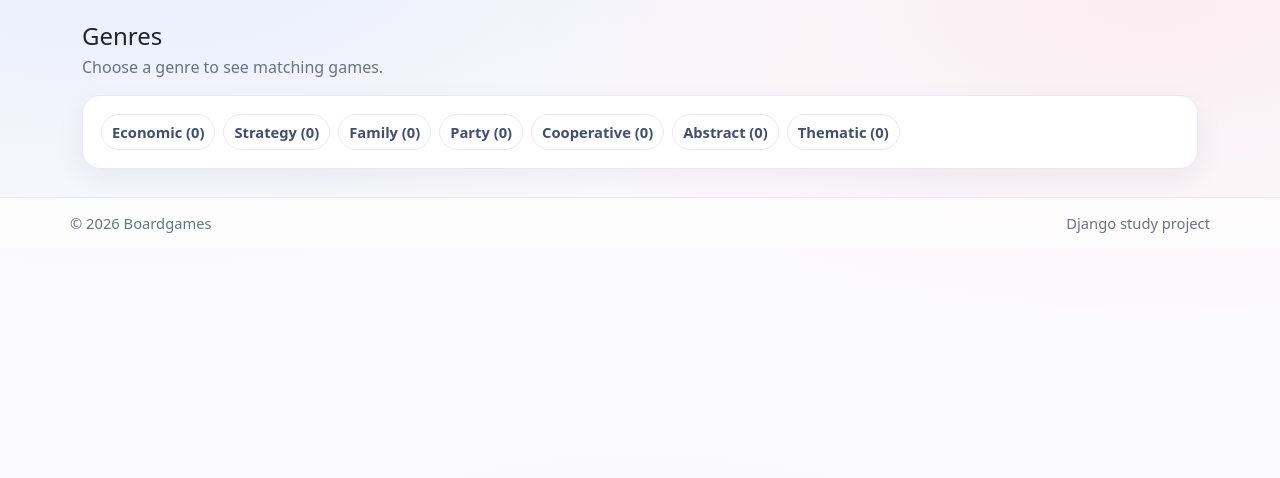
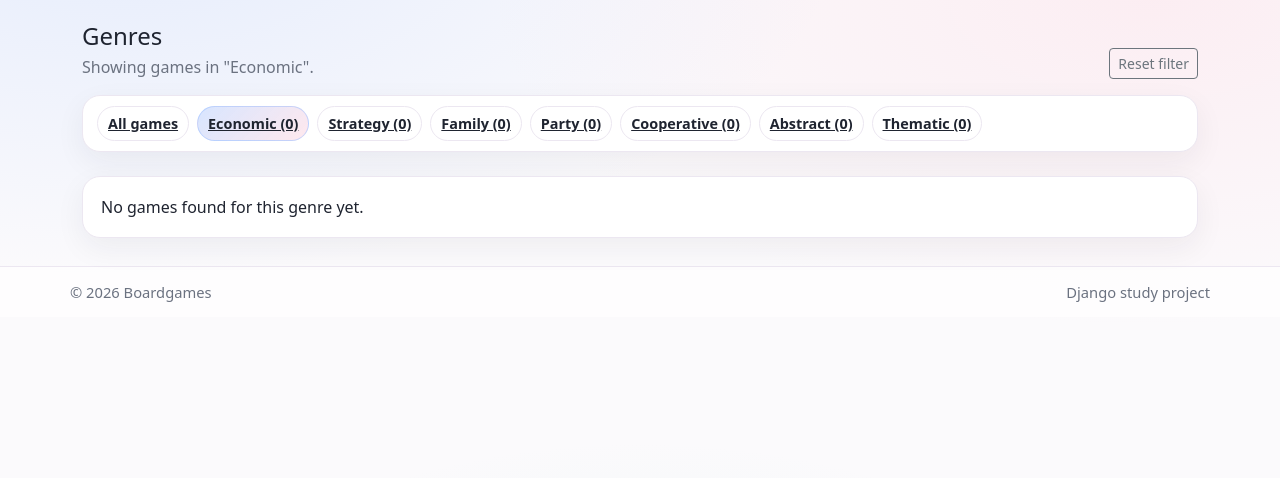
Before and after one commit to Sentinelmir/Boardgames_project, a Django app: page /genres/?genre=economic in a window 1280 px wide. Shown: the part 83-561 px from the top of the page. Run offline with Django 5.2, Linux system fonts and the light colour scheme; data comes from the database, SQL or seed files in the repository.

Commit message:
Improve genre filtering, UI layout and seed data

```diff
--- a/games/views.py
+++ b/games/views.py
@@ -17,7 +17,6 @@
         context["featured_collections"] = Collection.objects.prefetch_related("games")[:3]
         context["genre_choices"] = Game.Genre.choices
         return context
-
 
 class GameListView(ListView):
     model = Game
@@ -130,8 +129,11 @@
 
     def get_context_data(self, **kwargs):
         context = super().get_context_data(**kwargs)
+
+        selected_genre = self.request.GET.get("genre", "")
+        valid_genres = dict(Game.Genre.choices)
+
         genres = []
-
         for value, label in Game.Genre.choices:
             genres.append({
                 "value": value,
@@ -139,7 +141,19 @@
                 "count": Game.objects.filter(genres__overlap=[value]).count(),
             })
 
+        games = Game.objects.all()
+
+        if selected_genre in valid_genres:
+            games = games.filter(genres__overlap=[selected_genre])
+            selected_genre_label = valid_genres[selected_genre]
+        else:
+            selected_genre = ""
+            selected_genre_label = ""
+
         context["genres"] = genres
+        context["games"] = games
+        context["selected_genre"] = selected_genre
+        context["selected_genre_label"] = selected_genre_label
         return context
 
 
--- a/static/css/site.css
+++ b/static/css/site.css
@@ -240,3 +240,26 @@
 .collection-card-count.chip {
   display: inline-flex;
 }
+
+.genres-panel {
+  padding: 10px 14px;
+}
+
+.genres-panel .chip {
+  padding: 6px 10px;
+  font-size: 0.9rem;
+}
+
+.genres-panel .d-flex {
+  gap: 8px;
+}
+
+.active-chip{
+  background: linear-gradient(
+    135deg,
+    rgba(143,182,255,0.35),
+    rgba(255,180,198,0.30)
+  );
+  border-color: rgba(143,182,255,0.45);
+  font-weight: 700;
+}
--- a/templates/genres/genre_list.html
+++ b/templates/genres/genre_list.html
@@ -5,17 +5,52 @@
 <div class="d-flex align-items-end justify-content-between gap-2 mb-3">
   <div>
     <h1 class="h4 mb-1">Genres</h1>
-    <div class="muted">Choose a genre to see matching games.</div>
+    <div class="muted">
+      {% if selected_genre_label %}
+        Showing games in "{{ selected_genre_label }}".
+      {% else %}
+        Choose a genre to filter the games below.
+      {% endif %}
+    </div>
   </div>
+
+  {% if selected_genre %}
+    <a class="btn btn-sm btn-outline-secondary" href="{% url 'genre-list' %}">
+      Reset filter
+    </a>
+  {% endif %}
 </div>
 
-<div class="panel">
-  <div class="d-flex flex-wrap gap-2">
-    {% for genre in genres %}
-      <a class="chip link-soft" href="{% url 'genre-detail' genre.value %}">
-        {{ genre.label }} ({{ genre.count }})
-      </a>
-    {% endfor %}
+<div class="panel genres-panel mb-4">
+  <div class="d-flex flex-wrap gap-2 align-items-center">
+    <a
+    class="chip {% if not selected_genre %}active-chip{% endif %}"
+    href="{% url 'genre-list' %}"
+  >
+    All games
+  </a>
+
+  {% for genre in genres %}
+    <a
+      class="chip {% if selected_genre == genre.value %}active-chip{% endif %}"
+      href="{% url 'genre-list' %}?genre={{ genre.value }}"
+    >
+      {{ genre.label }} ({{ genre.count }})
+    </a>
+  {% endfor %}
   </div>
+
+</div>
+
+<div class="row g-3">
+  {% for game in games %}
+    <div class="col-md-6 col-lg-4">
+      {% include "partials/_game_card.html" with game=game %}
+    </div>
+  {% empty %}
+    <div class="col-12">
+      <div class="panel">No games found for this genre yet.</div>
+    </div>
+  {% endfor %}
 </div>
 {% endblock %}
```
Also changed, not shown: templates/collections/collection_detail.html (+6 -5 lines), static/images/collections/accessible-game-night.jpg, static/images/collections/strategy-essentials.jpg.
